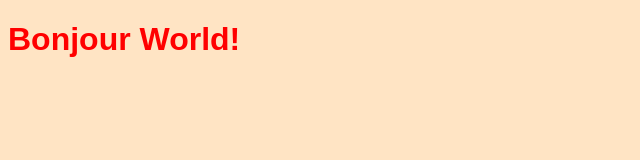
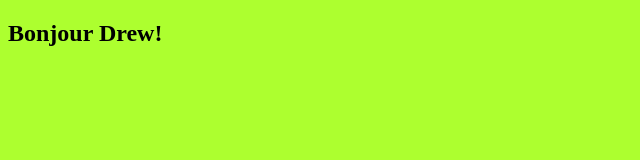
Before and after one commit to drewhodson/code-louisville-2021, a plain HTML site: page index.html in a window 1280 px wide. Shown: the whole page, without its empty margins (0-640 px from the left). Drawn offline with Linux system fonts and the light colour scheme.

Commit message:
Major refactor

```diff
--- a/index.html
+++ b/index.html
@@ -4,20 +4,21 @@
     <meta charset="UTF-8">
     <meta http-equiv="X-UA-Compatible" content="IE=edge">
     <meta name="viewport" content="width=device-width, initial-scale=1.0">
-    <title>Drew's Code Louisville Project</title>
+    <title>Drew's Personal Project</title>
 </head>
 <body>
-    <h1>Bonjour World!</h1>
+    <h2>Bonjour Drew!</h2>
 </body>
 <style>
-    html, body {
-        background-color: bisque;
+    html, body, span {
+        background-color: greenyellow;
     }
 
     h1 {
         font-family: Arial, Helvetica, sans-serif;
-        color: red;
+        color: green;
         font-weight: bold;
+        font-style: italic;
     }
 </style>
 </html>
```
